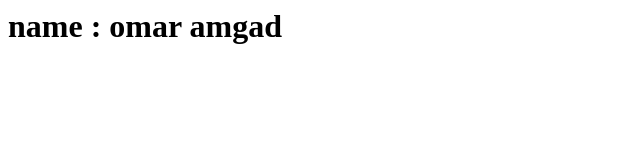
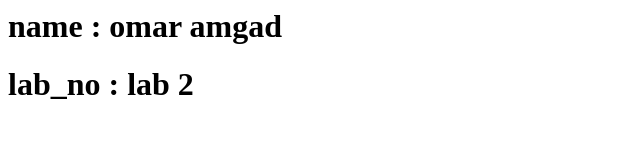
Before and after one commit to omaramgad1/GIT_Lab_2, a plain HTML site: page index.html in a window 1280 px wide. Shown: the whole page, without its empty margins (0-640 px from the left). Drawn offline with Linux system fonts and the light colour scheme.

Commit message:
Test First Commit

```diff
--- a/index.html
+++ b/index.html
@@ -9,6 +9,9 @@
         name : omar amgad
     </h1>
 
+    <h1>
+        lab_no : lab 2
+    </h1>
 
 </body>
 <footer>
```
